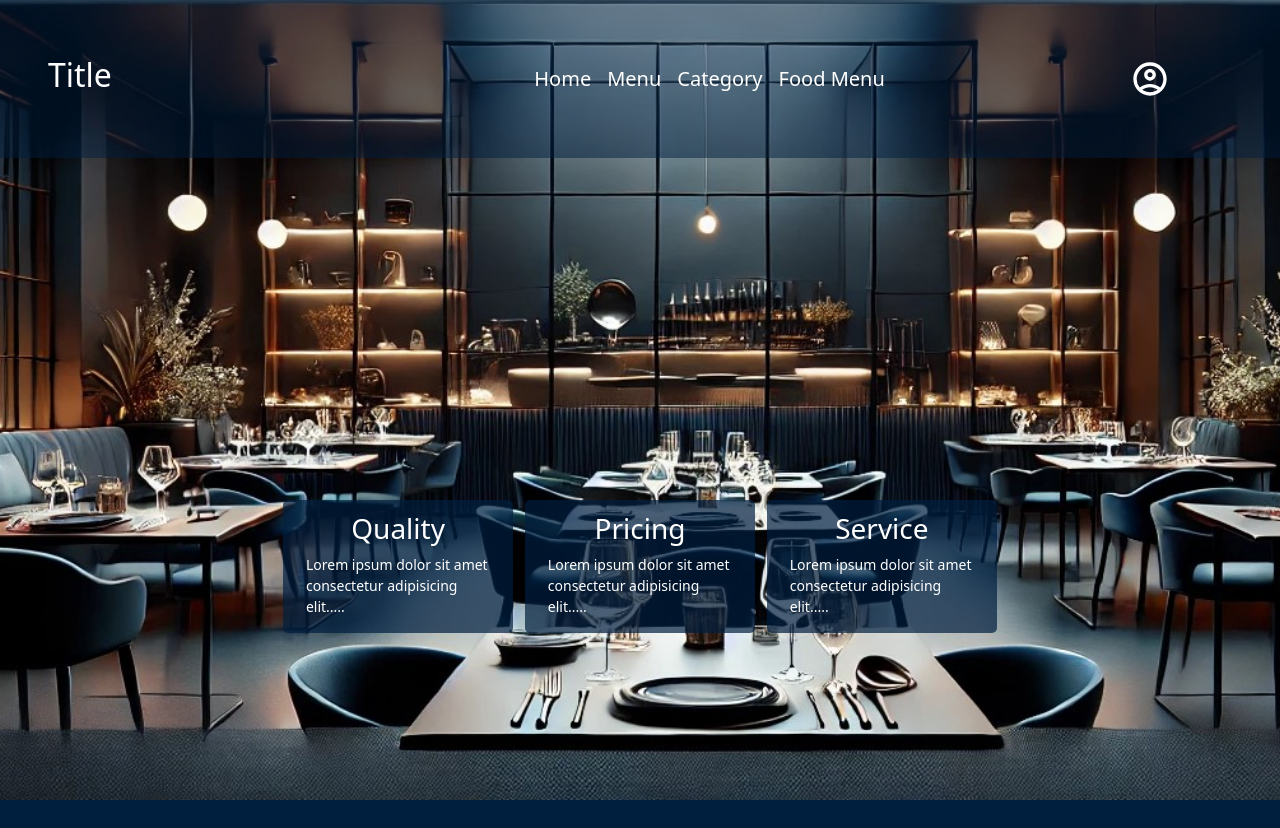
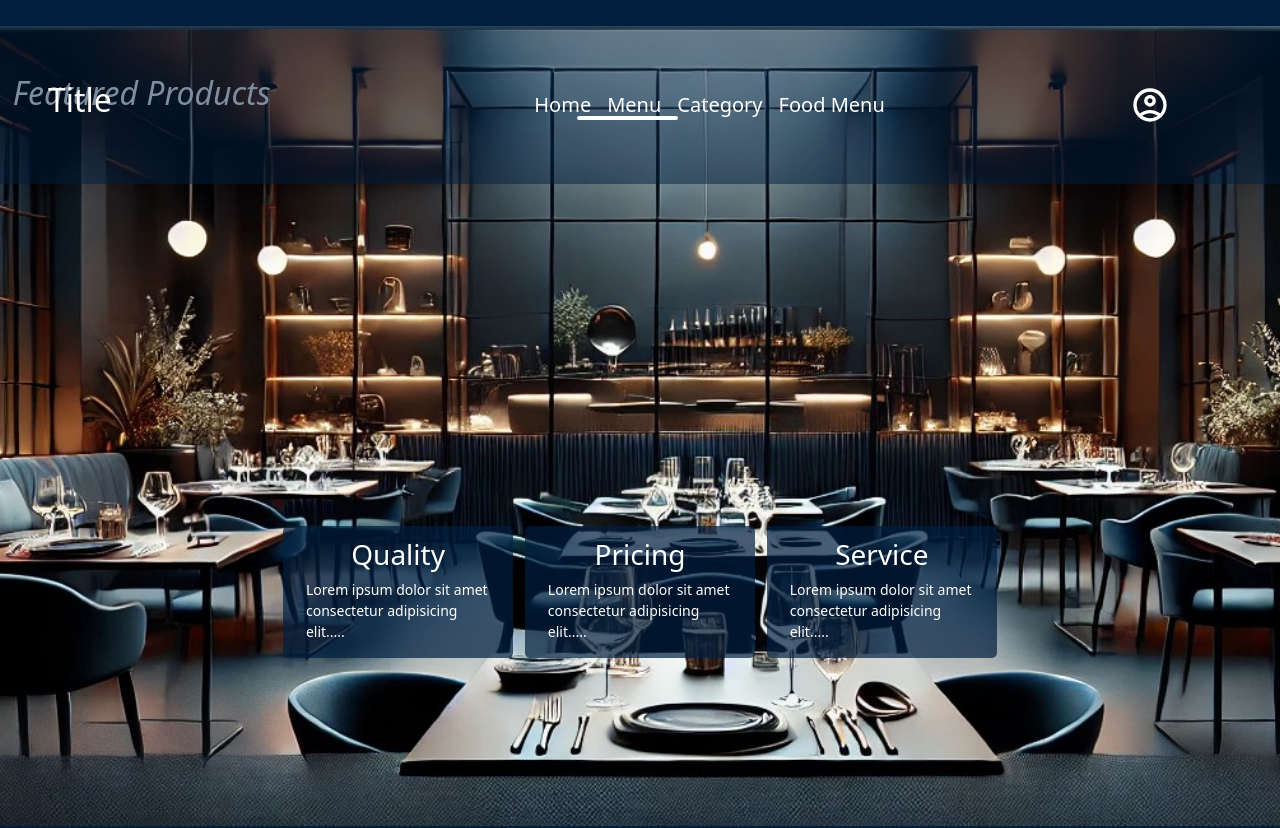
Before and after one commit to Outmoded-Programmer/Lab-5, a React (Create React App) app in the folder frontend/react-app/: page / in a window 1280 px wide. Shown: the top 828 px of the page. Built offline with nearby package versions, Linux system fonts and the light colour scheme; no server answers.

Commit message:
hhhhhhhnnnnnnnnnnnnjjjjjjjjjjjiiiiiiiiiiiiiiiiii

```diff
--- a/frontend/react-app/package.json
+++ b/frontend/react-app/package.json
@@ -39,5 +39,10 @@
       "last 1 firefox version",
       "last 1 safari version"
     ]
+  },
+  "devDependencies": {
+    "autoprefixer": "^10.4.20",
+    "postcss": "^8.5.1",
+    "tailwindcss": "^4.0.4"
   }
 }
--- a/frontend/react-app/src/Components/Body/CategoryCar.jsx
+++ b/frontend/react-app/src/Components/Body/CategoryCar.jsx
@@ -1,6 +1,8 @@
 import React, { useEffect, useState } from "react";
 import "./body.css";
 import axios from "axios";
+import "bootstrap/dist/css/bootstrap.min.css";
+
 const url = "http://localhost:5000/api/v1/category/getCategory";
 const CategoryCar = () => {
   const [setApi, getSetApi] = useState([]);
--- a/frontend/react-app/src/Components/Body/Hero.jsx
+++ b/frontend/react-app/src/Components/Body/Hero.jsx
@@ -1,5 +1,6 @@
 import React from 'react'
 import "./body.css"
+import "bootstrap/dist/css/bootstrap.min.css";
 const Hero = () => {
   return (
     <>
--- /dev/null
+++ b/frontend/react-app/src/Components/Body/Products.jsx
@@ -0,0 +1,11 @@
+import React from 'react'
+import './body.css'
+const Products = () => {
+  return (
+    <>
+    <h2 className='pt-5 cart-title'>Featured Products</h2>
+    </>
+  )
+}
+
+export default Products
--- a/frontend/react-app/src/Components/Body/body.css
+++ b/frontend/react-app/src/Components/Body/body.css
@@ -149,7 +149,7 @@ body {
   text-decoration: none;
   font-size: 14px;
   font-weight: 600;
-  background-color: rgba(0, 31, 63, 0.5);
+  background-color: rgba( 0, 31, 63, 0.9);
   width: 60%;
   text-align: center;
   border-radius: 10px 2px 10px 2px;
--- a/frontend/react-app/src/Components/Form/FoodPost.jsx
+++ b/frontend/react-app/src/Components/Form/FoodPost.jsx
@@ -2,6 +2,8 @@ import React, { useState } from "react";
 import "./FoodPost.css";
 import { ToastContainer, toast } from "react-toastify";
 import { BiImageAdd } from "react-icons/bi";
+import "bootstrap/dist/css/bootstrap.min.css";
+
 
 const url = "http://localhost:5000/api/v1/food/addFood";
 const FoodPost = () => {
--- a/frontend/react-app/src/Components/Form/Signup.jsx
+++ b/frontend/react-app/src/Components/Form/Signup.jsx
@@ -1,6 +1,7 @@
 import React, { useState } from "react";
 import { Link, useNavigate } from "react-router-dom";
 import { ToastContainer, toast } from "react-toastify";
+import "bootstrap/dist/css/bootstrap.min.css";
 
 const url = "http://localhost:5000/api/v1/user/signup";
 const Signup = () => {
--- a/frontend/react-app/src/Home.jsx
+++ b/frontend/react-app/src/Home.jsx
@@ -1,12 +1,15 @@
 import React from "react";
 import Hero from "./Components/Body/Hero";
 import CategoryCar from "./Components/Body/CategoryCar";
+import "bootstrap/dist/css/bootstrap.min.css";
+import Products from "./Components/Body/Products";
 
 const Home = () => {
   return (
     <>
       <Hero />
       <CategoryCar />
+      <Products />
     </>
   );
 };
```
Also changed, not shown: 1 other file (tests, documents, lock files or other folders).
